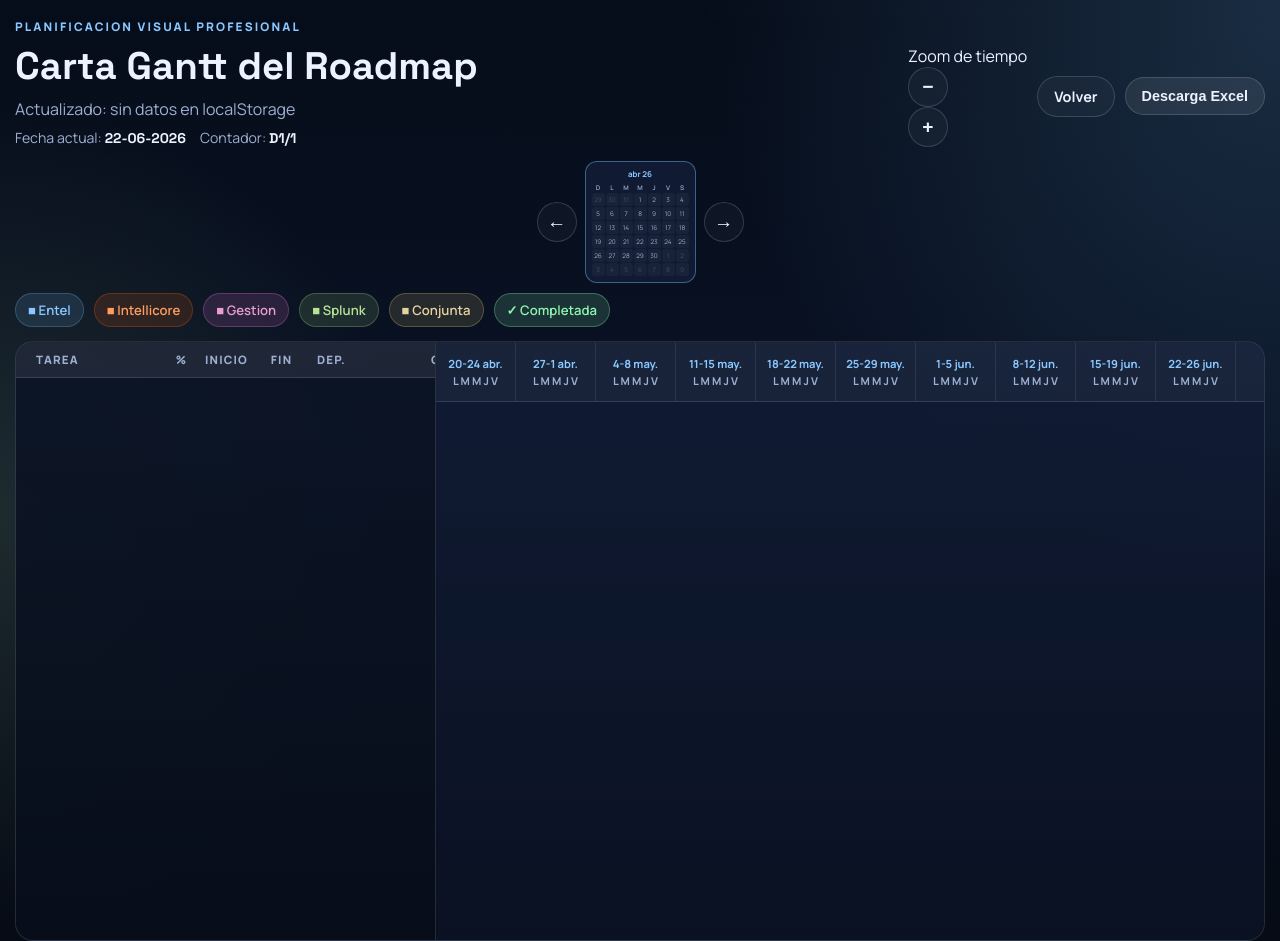
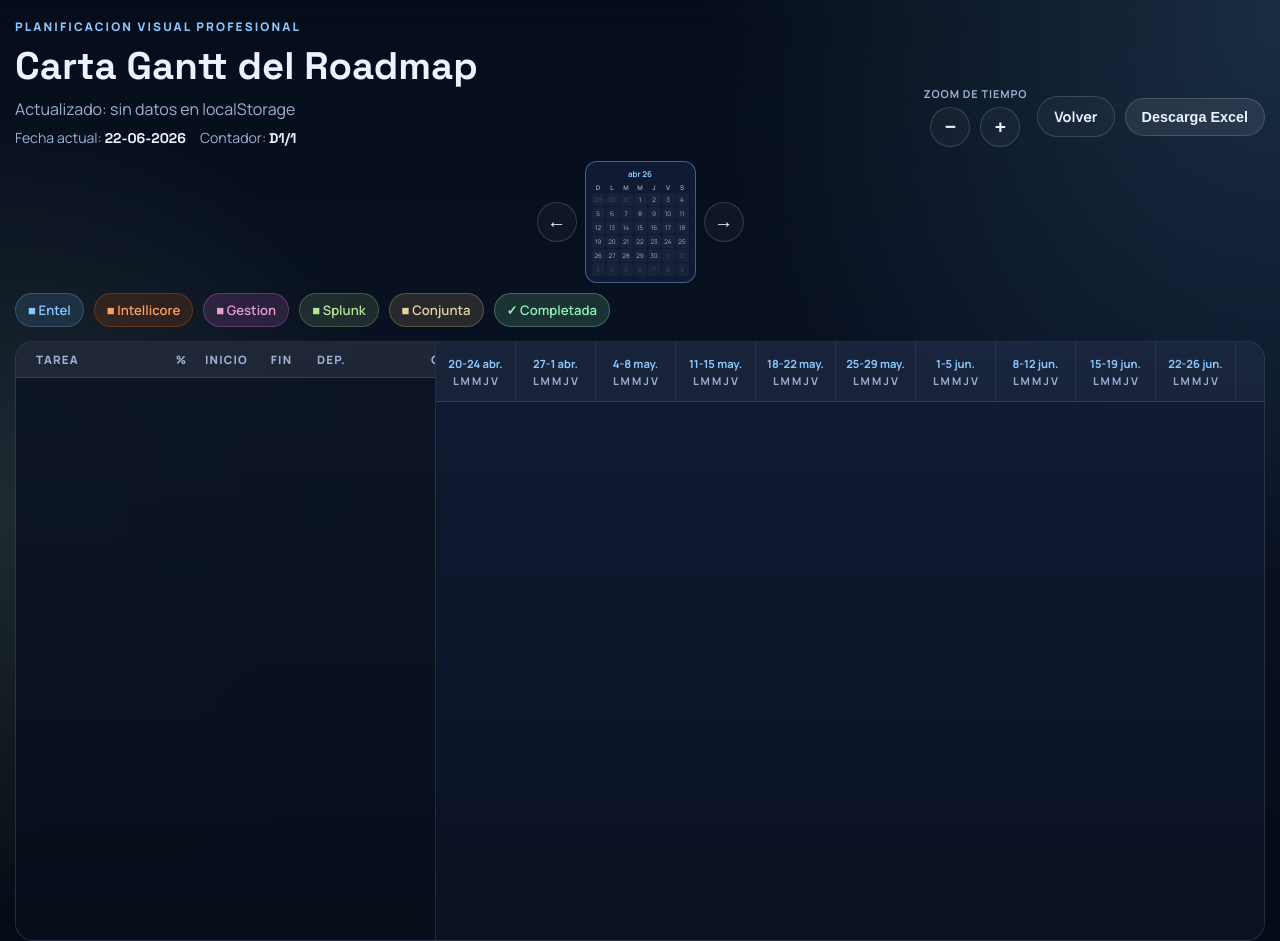
Before and after one commit to loreto2888/Roadmap_Automatizaci-nCoreEntel2026, a website: page gantt.html in a window 1280 px wide. Shown: the top 941 px of the page. Drawn offline with nearby package versions, Linux system fonts and the light colour scheme.

Commit message:
style: añadir etiqueta de zoom

```diff
--- a/gantt.css
+++ b/gantt.css
@@ -78,6 +78,28 @@ h1 {
   display: flex;
   gap: 10px;
   flex-wrap: wrap;
+  align-items: center;
+}
+
+.zoom-group {
+  display: flex;
+  flex-direction: column;
+  align-items: center;
+  gap: 6px;
+}
+
+.zoom-label {
+  font-size: 0.68rem;
+  font-weight: 700;
+  letter-spacing: 0.08em;
+  text-transform: uppercase;
+  color: var(--muted);
+  text-align: center;
+}
+
+.zoom-buttons {
+  display: flex;
+  gap: 10px;
   align-items: center;
 }
 
```
